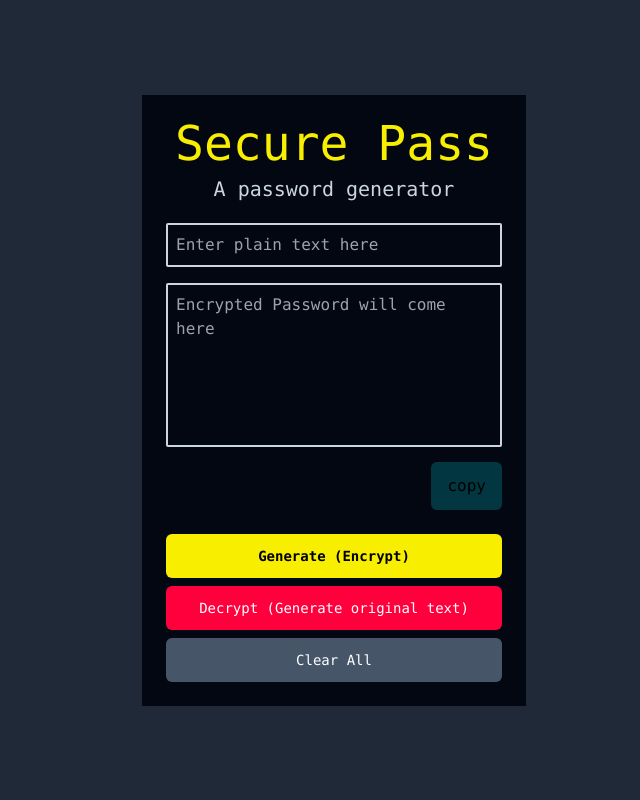
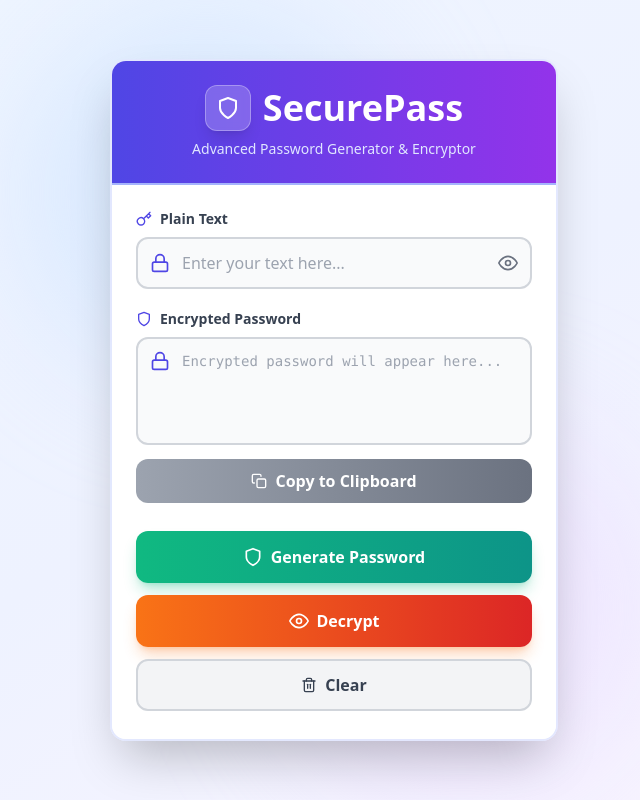
Before and after one commit to GeekyNaved/securepass-chromeExtension, a React (Vite) app: page / in a window 1280 px wide. Shown: the whole page, without its empty margins (306-946 px from the left). Built offline with nearby package versions, Linux system fonts and the light colour scheme.

Commit message:
enhance UI with new animations, and improve password strength feature

```diff
--- a/package.json
+++ b/package.json
@@ -13,6 +13,7 @@
     "axios": "^1.6.8",
     "react": "^18.2.0",
     "react-dom": "^18.2.0",
+    "react-icons": "^5.5.0",
     "react-loader-spinner": "^6.1.6",
     "react-toastify": "^10.0.5"
   },
--- a/src/App.tsx
+++ b/src/App.tsx
@@ -3,14 +3,25 @@ import { useState } from "react";
 import { ToastContainer, toast } from "react-toastify";
 import 'react-toastify/dist/ReactToastify.css';
 import { ThreeDots } from 'react-loader-spinner';
+import {
+  FiLock,
+  FiEye,
+  FiCopy,
+  FiShield,
+  FiKey,
+  FiTrash2,
+  FiCheck
+} from 'react-icons/fi';
 
 const URL = "https://securepass-api.vercel.app/api";
 
 export default function App() {
   const [plainTxt, setPlainTxt] = useState<string>("");
   const [encryptedTxt, setEncryptedTxt] = useState<string>("");
-  const [encryptionLoading, setEncryptionLoading] = useState(Boolean);
-  const [decryptionLoading, setDecryptionLoading] = useState(Boolean);
+  const [encryptionLoading, setEncryptionLoading] = useState<boolean>(false);
+  const [decryptionLoading, setDecryptionLoading] = useState<boolean>(false);
+  const [showPlainText, setShowPlainText] = useState<boolean>(true);
+  const [copied, setCopied] = useState<boolean>(false);
 
   const handlePlainTxtChange = (e: React.ChangeEvent<HTMLInputElement>) => {
     e.preventDefault();
@@ -34,18 +45,18 @@ export default function App() {
       if (response.data?.msg === "encrypted successfully") {
         setEncryptedTxt(response.data.result);
       } else {
-        toast.error("Something went try again. Please try again", { toastId: "tryBlockErr" })
+        toast.error("Something went wrong. Please try again", { toastId: "tryBlockErr" })
       }
     } catch (e) {
       setEncryptionLoading(false);
-      toast.error('Server error: something went try again. Please try again', { toastId: "catchBlockErr" });
+      toast.error('Server error: something went wrong. Please try again', { toastId: "catchBlockErr" });
     }
 
   }
 
   const generatePassword = () => {
     if (plainTxt?.length == 0 || plainTxt?.length < 3) {
-      toast.warning("please enter atleast 3 characters in plain text field", { toastId: 'characters' });
+      toast.warning("Please enter at least 3 characters in plain text field", { toastId: 'characters' });
     }
     else {
       doEncryption(plainTxt);
@@ -63,20 +74,22 @@ export default function App() {
       if (response.data?.msg === "decrypted successfully") {
         setPlainTxt(response.data.result);
       } else {
-        toast.error("Something went try again. Please try again", { toastId: "tryBlockErrDecrypt" })
+        toast.error("Something went wrong. Please try again", { toastId: "tryBlockErrDecrypt" })
       }
-    } catch (e: any) {
+    } catch (e: unknown) {
       setDecryptionLoading(false);
-      if (e.response?.data?.msg === "Encrypted text is not valid") {
+      if (axios.isAxiosError(e) && e.response?.data?.msg === "Encrypted text is not valid") {
         toast.error("Encrypted text is not valid. Please try again", { toastId: "invalid" })
-      } else toast.error('Server error: something went try again. Please try again', { toastId: "catchBlockErrDecrypt" });
+      } else {
+        toast.error('Server error: something went wrong. Please try again', { toastId: "catchBlockErrDecrypt" });
+      }
     }
 
   }
 
   const decryptPassword = () => {
     if (encryptedTxt?.length == 0) {
-      toast.warning("please enter some value in encrypted text field", { toastId: 'encryptedTxtField' });
+      toast.warning("Please enter some value in encrypted text field", { toastId: 'encryptedTxtField' });
     }
     else {
       doDecryption(encryptedTxt);
@@ -87,7 +100,9 @@ export default function App() {
     navigator.clipboard.writeText(encryptedTxt)
       .then(() => {
         console.log('Text copied to clipboard:', encryptedTxt);
+        setCopied(true);
         toast.success('Text copied to clipboard!', { toastId: "success" });
+        setTimeout(() => setCopied(false), 2000);
       })
       .catch(() => {
         // console.error('Error copying text:', error);
@@ -98,48 +113,143 @@ export default function App() {
     setPlainTxt("");
     setEncryptedTxt("");
   }
+
+  // Calculate password strength
+  const getPasswordStrength = (text: string) => {
+    if (!text) return { strength: 0, label: '', color: '' };
+    let strength = 0;
+    if (text.length >= 8) strength++;
+    if (text.length >= 12) strength++;
+    if (/[A-Z]/.test(text)) strength++;
+    if (/[a-z]/.test(text)) strength++;
+    if (/[0-9]/.test(text)) strength++;
+    if (/[^A-Za-z0-9]/.test(text)) strength++;
+
+    const levels = [
+      { label: 'Very Weak', color: 'bg-red-500' },
+      { label: 'Weak', color: 'bg-orange-500' },
+      { label: 'Fair', color: 'bg-yellow-500' },
+      { label: 'Good', color: 'bg-blue-500' },
+      { label: 'Strong', color: 'bg-green-500' },
+      { label: 'Very Strong', color: 'bg-emerald-500' }
+    ];
+    return { strength: Math.min(strength, 5), ...levels[Math.min(strength, 5)] };
+  }
+
+  const passwordStrength = getPasswordStrength(encryptedTxt);
   return (
-    <div className="min-h-screen bg-gray-800 flex items-center justify-center min-w-80 font-mono">
-      <div className="relative bg-gray-950 w-full mx-3 md:w-96">
-        <div className="p-6">
-          <h3 className="text-4xl md:text-5xl text-customYellow text-center">Secure Pass</h3>
-          <h5 className="text-sm md:text-xl text-slate-300 text-center mt-2">A password generator</h5>
-          <div className="mt-5">
-            <input type="text" value={plainTxt} className="p-2 mb-4 w-full border-2 border-slate-300 rounded-sm bg-gray-950 text-customAqua focus:outline-none focus:border-customAqua" placeholder="Enter plain text here"
-              onChange={handlePlainTxtChange} />
-            <textarea rows={6} value={encryptedTxt} className="p-2 w-full border-2 border-slate-300 rounded-sm bg-gray-950 text-customAqua focus:outline-none focus:border-customAqua resize-none"
-              placeholder="Encrypted Password will come here" onChange={handleEncryptedTxtChange} />
-            <div className="flex justify-end">
-              <button className="text-black bg-customAqua hover:bg-opacity-50 mt-2 text-md px-4 py-3 border-none rounded-md disabled:bg-opacity-20" onClick={copy} disabled={encryptedTxt?.length == 0 ? true : false}>copy</button>
+    <div className="min-h-screen bg-gradient-to-br from-blue-50 via-indigo-50 to-purple-50 flex items-center justify-center min-w-80 p-4">
+      {/* Background decoration */}
+      <div className="absolute inset-0 overflow-hidden pointer-events-none">
+        <div className="absolute top-0 left-1/4 w-96 h-96 bg-blue-200/40 rounded-full blur-3xl"></div>
+        <div className="absolute bottom-0 right-1/4 w-96 h-96 bg-purple-200/40 rounded-full blur-3xl"></div>
+      </div>
+
+      <div className="relative w-full max-w-md">
+        {/* Card */}
+        <div className="bg-white/90 backdrop-blur-sm border-2 border-indigo-200/50 rounded-2xl shadow-2xl overflow-hidden">
+          {/* Header */}
+          <div className="bg-gradient-to-r from-indigo-600 to-purple-600 border-b-2 border-indigo-300 p-6">
+            <div className="flex items-center justify-center gap-3 mb-2">
+              <div className="p-2.5 bg-white/20 backdrop-blur-sm rounded-xl shadow-lg border border-white/30">
+                <FiShield className="w-6 h-6 text-white" />
+              </div>
+              <h1 className="text-3xl md:text-4xl font-bold text-white">
+                SecurePass
+              </h1>
+            </div>
+            <p className="text-center text-indigo-100 text-sm font-medium">Advanced Password Generator & Encryptor</p>
+          </div>
+
+          <div className="p-6 space-y-5 bg-white">
+            {/* Plain Text Input */}
+            <div className="space-y-2">
+              <label className="text-sm font-semibold text-gray-700 flex items-center gap-2">
+                <FiKey className="w-4 h-4 text-indigo-600" />
+                Plain Text
+              </label>
+              <div className="relative group">
+                <input
+                  type={showPlainText ? "text" : "password"}
+                  value={plainTxt}
+                  onChange={handlePlainTxtChange}
+                  className="w-full px-4 py-3 pl-11 pr-11 bg-gray-50 border-2 border-gray-300 rounded-xl text-gray-900 placeholder-gray-400 focus:outline-none focus:ring-2 focus:ring-indigo-500 focus:border-indigo-500 transition-all duration-200 font-medium"
+                  placeholder="Enter your text here..."
+                />
+                <FiLock className="absolute left-3.5 top-1/2 -translate-y-1/2 w-5 h-5 text-indigo-600" />
+                <button
+                  type="button"
+                  onClick={() => setShowPlainText(!showPlainText)}
+                  className="absolute right-3.5 top-1/2 -translate-y-1/2 text-gray-500 hover:text-indigo-600 transition-colors"
+                >
+                  <FiEye className="w-5 h-5" />
+                </button>
               </div>
             </div>
-          <div className="mt-4">
-            <button className="text-black font-bold bg-customYellow hover:bg-opacity-50 mt-2 text-xs md:text-sm w-full px-4 py-3 border-none rounded-md" onClick={generatePassword}>
-              {
-                encryptionLoading
-                  ? (
-                    <ThreeDots
-                      visible={true}
-                      height="20"
-                      width="40"
-                      color="rgb(0 0 0)"
-                      radius="9"
-                      ariaLabel="three-dots-loading"
-                      wrapperStyle={{}}
-                      wrapperClass="d-flex justify-center"
+
+            {/* Encrypted Text Input */}
+            <div className="space-y-2">
+              <label className="text-sm font-semibold text-gray-700 flex items-center gap-2">
+                <FiShield className="w-4 h-4 text-indigo-600" />
+                Encrypted Password
+              </label>
+              <div className="relative group">
+                <textarea
+                  rows={4}
+                  value={encryptedTxt}
+                  onChange={handleEncryptedTxtChange}
+                  className="w-full px-4 py-3 pl-11 pr-4 bg-gray-50 border-2 border-gray-300 rounded-xl text-gray-900 placeholder-gray-400 focus:outline-none focus:ring-2 focus:ring-indigo-500 focus:border-indigo-500 transition-all duration-200 resize-none font-mono text-sm"
+                  placeholder="Encrypted password will appear here..."
                 />
-                  )
-                  : (
-                    <span>
-                      Generate (Encrypt)
+                <FiLock className="absolute left-3.5 top-3.5 w-5 h-5 text-indigo-600" />
+              </div>
+
+              {/* Password Strength Indicator */}
+              {encryptedTxt.length > 0 && (
+                <div className="space-y-1">
+                  <div className="flex items-center justify-between text-xs font-medium">
+                    <span className="text-gray-600">Strength</span>
+                    <span className={`font-semibold ${passwordStrength.color.replace('bg-', 'text-')}`}>
+                      {passwordStrength.label}
                     </span>
+                  </div>
+                  <div className="h-2 bg-gray-200 rounded-full overflow-hidden">
+                    <div
+                      className={`h-full ${passwordStrength.color} transition-all duration-300 rounded-full`}
+                      style={{ width: `${((passwordStrength.strength + 1) / 6) * 100}%` }}
+                    ></div>
+                  </div>
+                </div>
+              )}
+
+              {/* Copy Button */}
+              <button
+                onClick={copy}
+                disabled={encryptedTxt?.length === 0}
+                className="w-full flex items-center justify-center gap-2 px-4 py-2.5 bg-gradient-to-r from-indigo-600 to-purple-600 hover:from-indigo-700 hover:to-purple-700 disabled:from-gray-400 disabled:to-gray-500 disabled:cursor-not-allowed text-white font-semibold rounded-xl transition-all duration-200 shadow-lg shadow-indigo-500/30 hover:shadow-indigo-500/50 disabled:shadow-none"
+              >
+                {copied ? (
+                  <>
+                    <FiCheck className="w-4 h-4" />
+                    <span>Copied!</span>
+                  </>
+                ) : (
+                  <>
+                    <FiCopy className="w-4 h-4" />
+                    <span>Copy to Clipboard</span>
+                  </>
                 )}
               </button>
+            </div>
 
-            <button className="text-white bg-customRed hover:bg-opacity-80 mt-2 text-xs md:text-sm w-full px-4 py-3 border-none rounded-md" onClick={decryptPassword}>
-              {
-                decryptionLoading
-                  ? (
+            {/* Action Buttons */}
+            <div className="space-y-3 pt-2 bg-white pb-1">
+              <button
+                onClick={generatePassword}
+                disabled={encryptionLoading}
+                className="w-full flex items-center justify-center gap-2 px-4 py-3.5 bg-gradient-to-r from-emerald-500 to-teal-600 hover:from-emerald-600 hover:to-teal-700 text-white font-semibold rounded-xl transition-all duration-200 shadow-lg shadow-emerald-500/30 hover:shadow-emerald-500/50 disabled:opacity-50 disabled:cursor-not-allowed"
+              >
+                {encryptionLoading ? (
                   <ThreeDots
                     visible={true}
                     height="20"
@@ -147,31 +257,60 @@ export default function App() {
                     color="rgb(255 255 255)"
                     radius="9"
                     ariaLabel="three-dots-loading"
-                      wrapperStyle={{}}
-                      wrapperClass="d-flex justify-center"
                   />
-                  )
-                  : (
-                    <span>
-                      Decrypt (Generate original text)
-                    </span>
+                ) : (
+                  <>
+                    <FiShield className="w-5 h-5" />
+                    <span>Generate Password</span>
+                  </>
                 )}
               </button>
 
-            <button className="text-white bg-slate-600 hover:bg-opacity-50 mt-2 text-xs md:text-sm w-full px-4 py-3 border-none rounded-md" onClick={clear}> Clear All</button>
+              <button
+                onClick={decryptPassword}
+                disabled={decryptionLoading}
+                className="w-full flex items-center justify-center gap-2 px-4 py-3.5 bg-gradient-to-r from-orange-500 to-red-600 hover:from-orange-600 hover:to-red-700 text-white font-semibold rounded-xl transition-all duration-200 shadow-lg shadow-orange-500/30 hover:shadow-orange-500/50 disabled:opacity-50 disabled:cursor-not-allowed"
+              >
+                {decryptionLoading ? (
+                  <ThreeDots
+                    visible={true}
+                    height="20"
+                    width="40"
+                    color="rgb(255 255 255)"
+                    radius="9"
+                    ariaLabel="three-dots-loading"
+                  />
+                ) : (
+                  <>
+                    <FiEye className="w-5 h-5" />
+                    <span>Decrypt</span>
+                  </>
+                )}
+              </button>
+
+              <button
+                onClick={clear}
+                className="w-full flex items-center justify-center gap-2 px-4 py-3 bg-gray-100 hover:bg-gray-200 border-2 border-gray-300 hover:border-gray-400 text-gray-700 font-semibold rounded-xl transition-all duration-200"
+              >
+                <FiTrash2 className="w-4 h-4" />
+                <span>Clear</span>
+              </button>
             </div>
           </div>
         </div>
+      </div>
+
       <ToastContainer
         position="top-right"
-        autoClose={5000}
+        autoClose={3000}
         hideProgressBar={false}
         newestOnTop={false}
         closeOnClick
         rtl={false}
         draggable={false}
         pauseOnHover
-        theme="dark"
+        theme="light"
+        toastClassName="bg-white border-2 border-gray-200 shadow-lg"
       />
     </div>
   );
--- /dev/null
+++ b/src/Delete.tsx
@@ -0,0 +1,5 @@
+const Delete = () => {
+  return null;
+};
+
+export default Delete;
```
Also changed, not shown: src/index.css (+12 -0 lines), tailwind.config.js (+14 -0 lines), 1 other file (tests, documents, lock files or other folders). Lines whose indentation alone changed are shown as unchanged.
